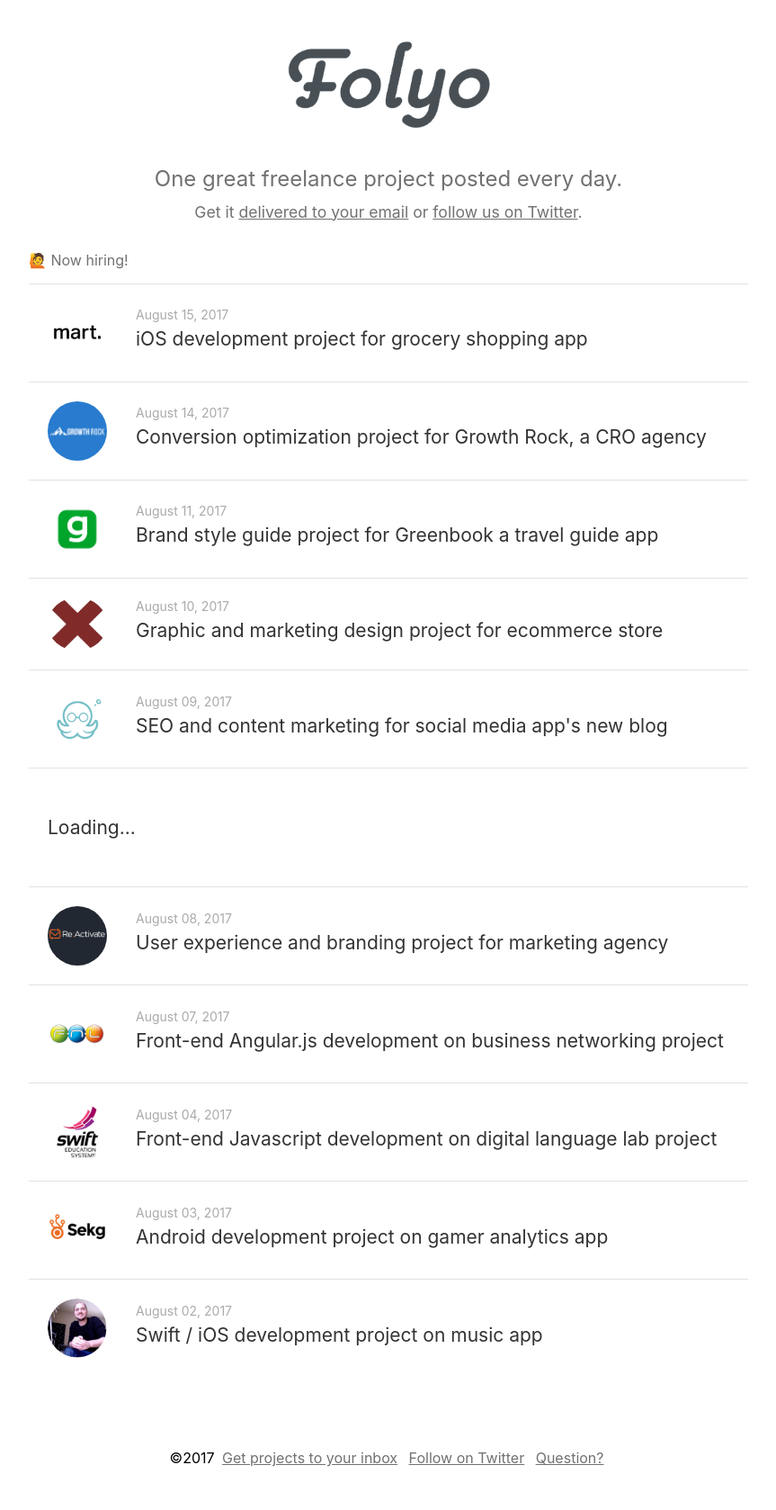
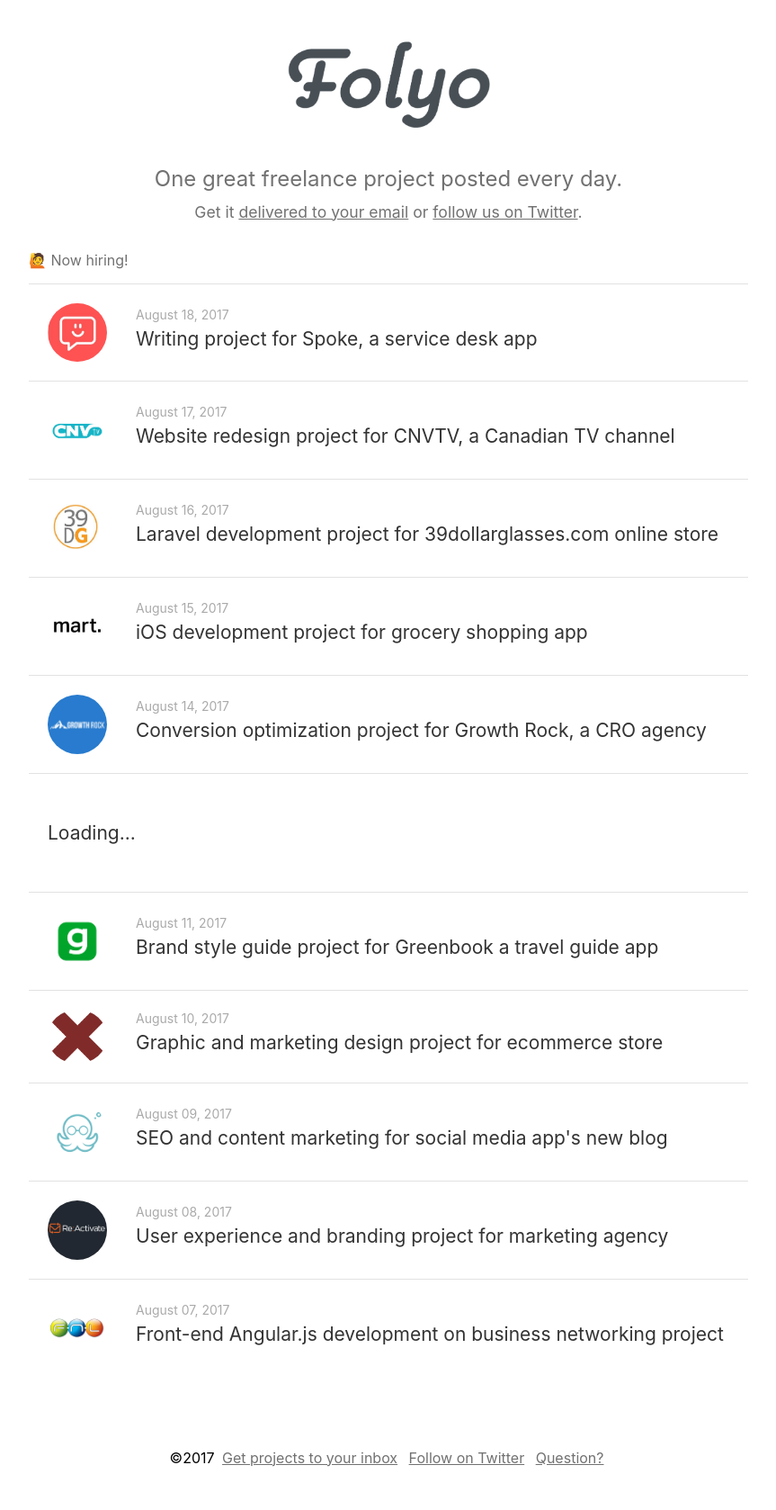
Before and after one commit to robwco/folyo, a Jekyll site: the page built from index.md, in a window 1280 px wide. Shown: the whole page at 90% size, without its empty margins (208-1071 px from the left). Built offline with Jekyll 4.4.1, drawn with Linux system fonts in a browser that asks for light colours; emoji names are drawn with the system emoji font; a script that is not in the unit is left out.

Commit message:
new posts

```diff
--- a/_data/projects.yml
+++ b/_data/projects.yml
@@ -1,3 +1,18 @@
+- title: "Writing project for Spoke, a service desk app"
+  url: https://angel.co/askspoke/jobs/268767-freelance-writer-for-b2b-blog
+  picture: "./images/spoke.jpeg"
+  date: 2017-08-18
+
+- title: "Website redesign project for CNVTV, a Canadian TV channel"
+  url: http://s3.amazonaws.com/letsworkshop/rfps/files/000/000/354/original/cnvtv-website-request-for-proposal.pdf
+  picture: "./images/cnvtv.png"
+  date: 2017-08-17
+
+
+- title: "Laravel development project for 39dollarglasses.com online store"
+  url: https://larajobs.com/job/973/remote-contract-2-months-back-end-developer
+  picture: "./images/39dg.png"
+  date: 2017-08-16
 
 - title: "iOS development project for grocery shopping app"
   url: https://angel.co/martai/jobs/268217-ios-developer
```
Also changed, not shown: images/39dg.png (added), images/cnvtv.png (added), images/spoke.jpeg (added), 7 other files.
